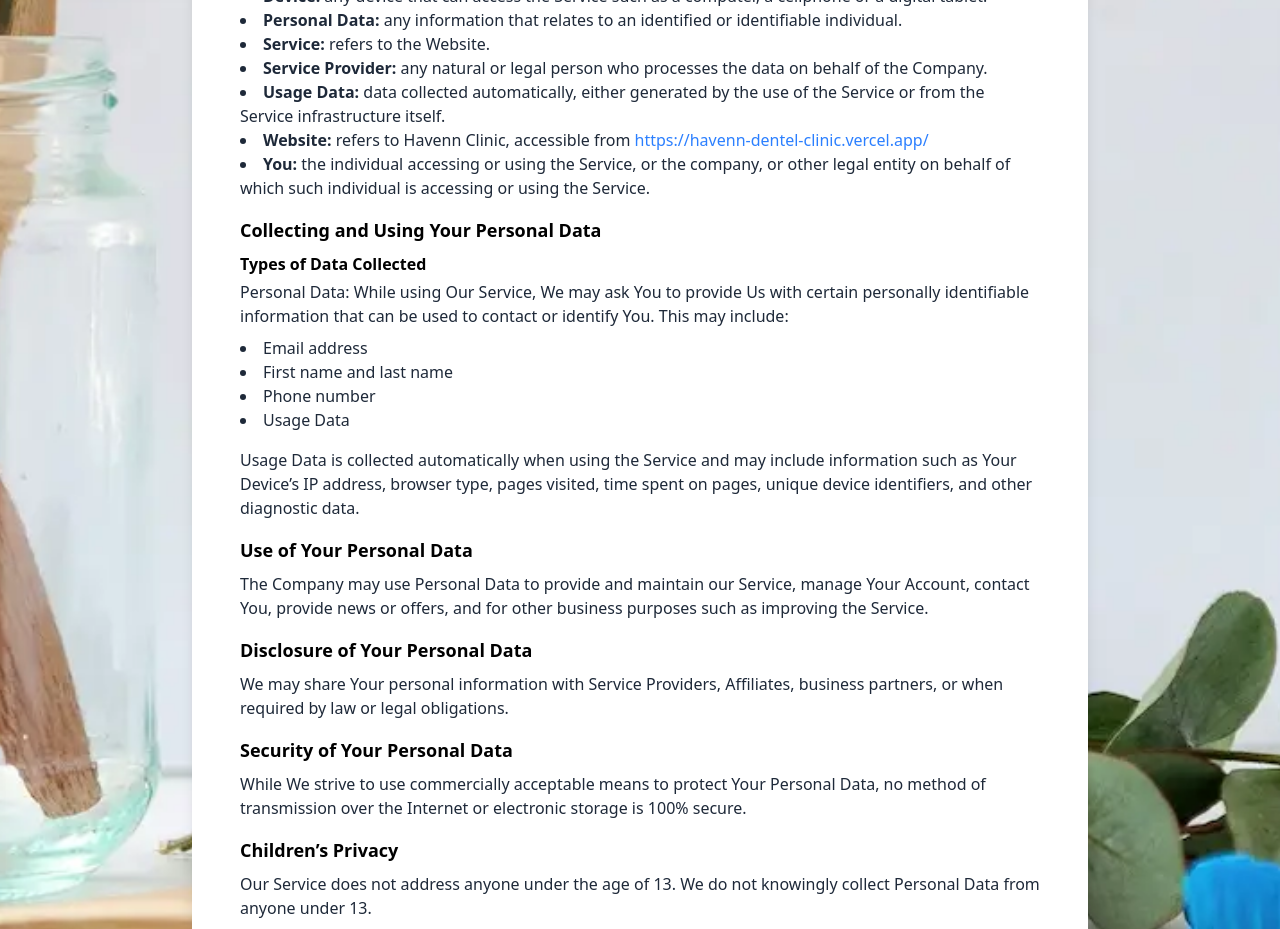
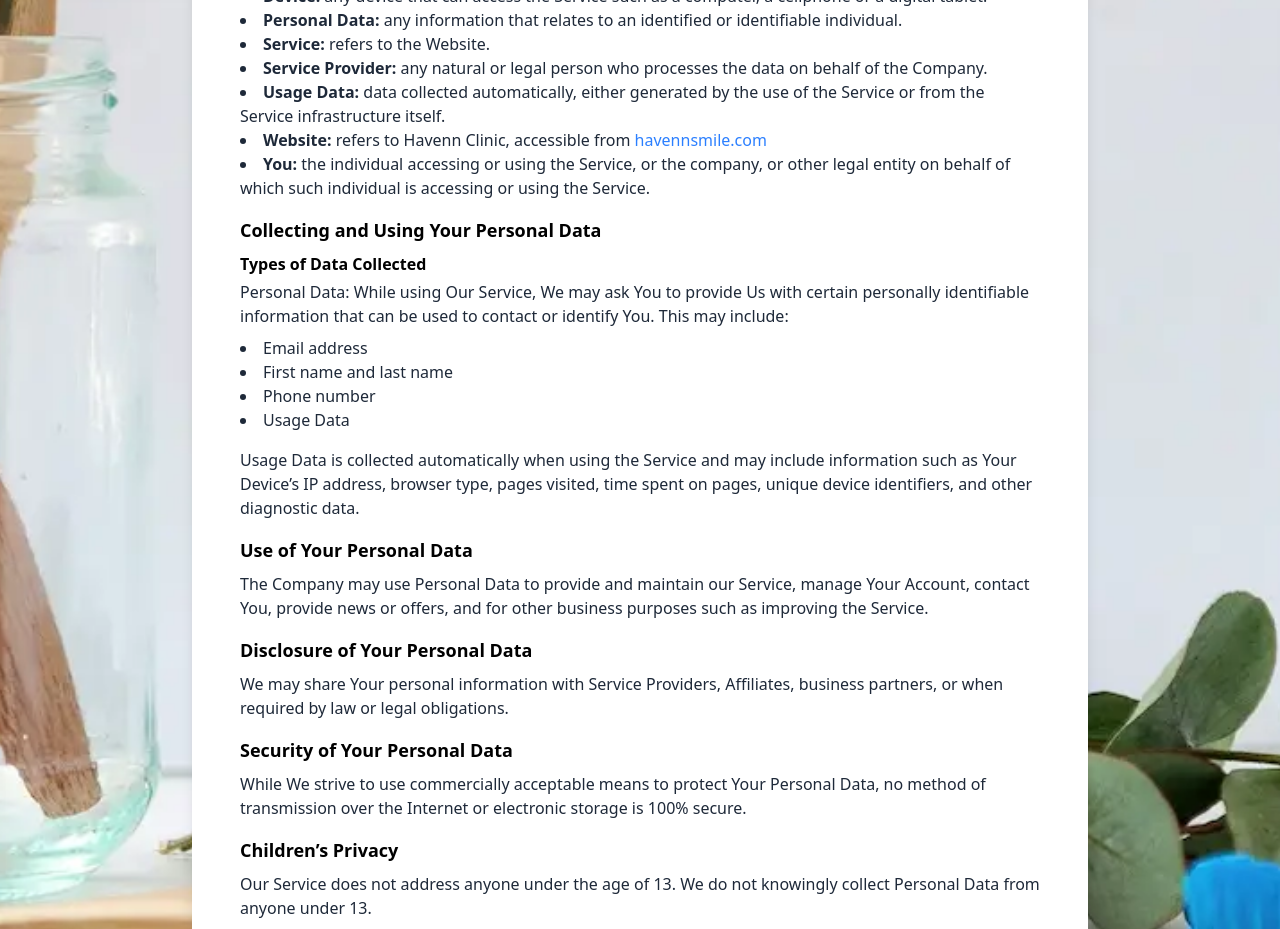
Before and after one commit to thelakshrao/Havenn-Dentel-Clinic, a React (Vite) app: page /privacypolicy in a window 1280 px wide. Shown: the part 880-1809 px from the top of the page. Built offline with nearby package versions, Linux system fonts and the light colour scheme.

Commit message:
Describe your changes

```diff
--- a/src/components/PrivacyPolicy.jsx
+++ b/src/components/PrivacyPolicy.jsx
@@ -57,12 +57,12 @@ const PrivacyPolicy = () => {
             <li>
               <strong>Website:</strong> refers to Havenn Clinic, accessible from{" "}
               <a
-                href="https://havenn-dentel-clinic.vercel.app/"
+                href="https://havennsmile.com/"
                 target="_blank"
                 rel="noopener noreferrer"
                 className="text-blue-500 hover:underline"
               >
-                https://havenn-dentel-clinic.vercel.app/
+              havennsmile.com
               </a>
             </li>
             <li><strong>You:</strong> the individual accessing or using the Service, or the company, or other legal entity on behalf of which such individual is accessing or using the Service.</li>
@@ -99,7 +99,7 @@ const PrivacyPolicy = () => {
           <p className="text-gray-800 mb-4">If you have any questions about this Privacy Policy, you can contact us:</p>
           <ul className="list-disc list-inside text-gray-800 mb-4">
             <li>By email: Havennsmilestudio@gmail.com</li>
-            <li>By visiting this page on our website: <a href="https://havenn-dentel-clinic.vercel.app/contactus" target="_blank" rel="noopener noreferrer" className="text-blue-500 hover:underline">Contact Us</a></li>
+            <li>By visiting this page on our website: <a href="https://havennsmile.com/contactus" target="_blank" rel="noopener noreferrer" className="text-blue-500 hover:underline">Contact Us</a></li>
             <li>By phone number: +91 9315220865</li>
           </ul>
         </div>
--- a/src/components/TermsandConditions.jsx
+++ b/src/components/TermsandConditions.jsx
@@ -47,12 +47,12 @@ const TermsAndConditions = () => {
             <li>
               <strong>Website:</strong> refers to Havenn Clinic, accessible from{" "}
               <a
-                href="https://havenn-dentel-clinic.vercel.app"
+                href="https://havennsmile.com"
                 target="_blank"
                 rel="noopener noreferrer"
                 className="text-blue-500 hover:underline"
               >
-                https://havennclinic.com/
+                havennclinic.com
               </a>
             </li>
             <li><strong>You:</strong> the individual accessing or using the Service, or the company, or other legal entity on behalf of which such individual is accessing or using the Service.</li>
@@ -98,7 +98,7 @@ const TermsAndConditions = () => {
             <li>By email: Havennsmilestudio@gmail.com</li>
             <li>By visiting this page on our website:
               <a
-                href="https://havenn-dentel-clinic.vercel.app/contactus"
+                href="https://havennsmile.com/contactus"
                 target="_blank"
                 rel="noopener noreferrer"
                 className="text-blue-500 hover:underline"
```
